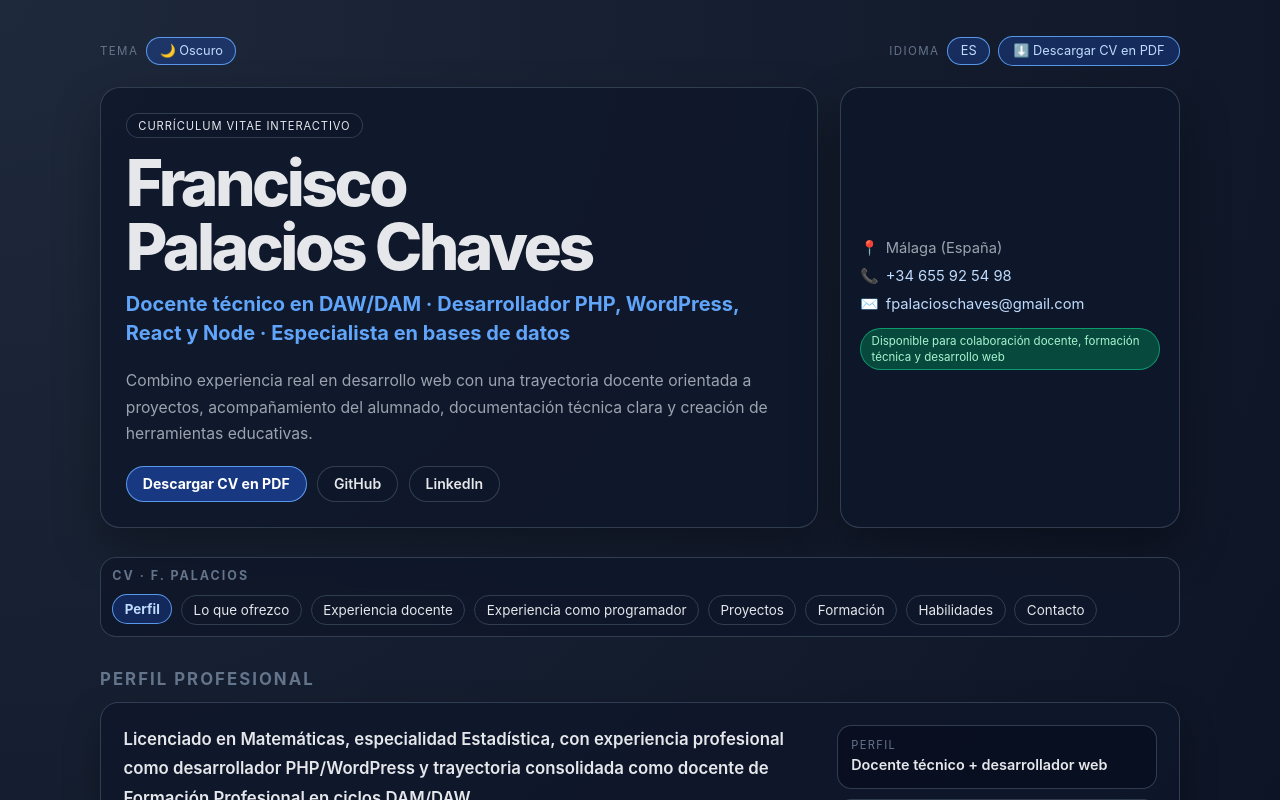
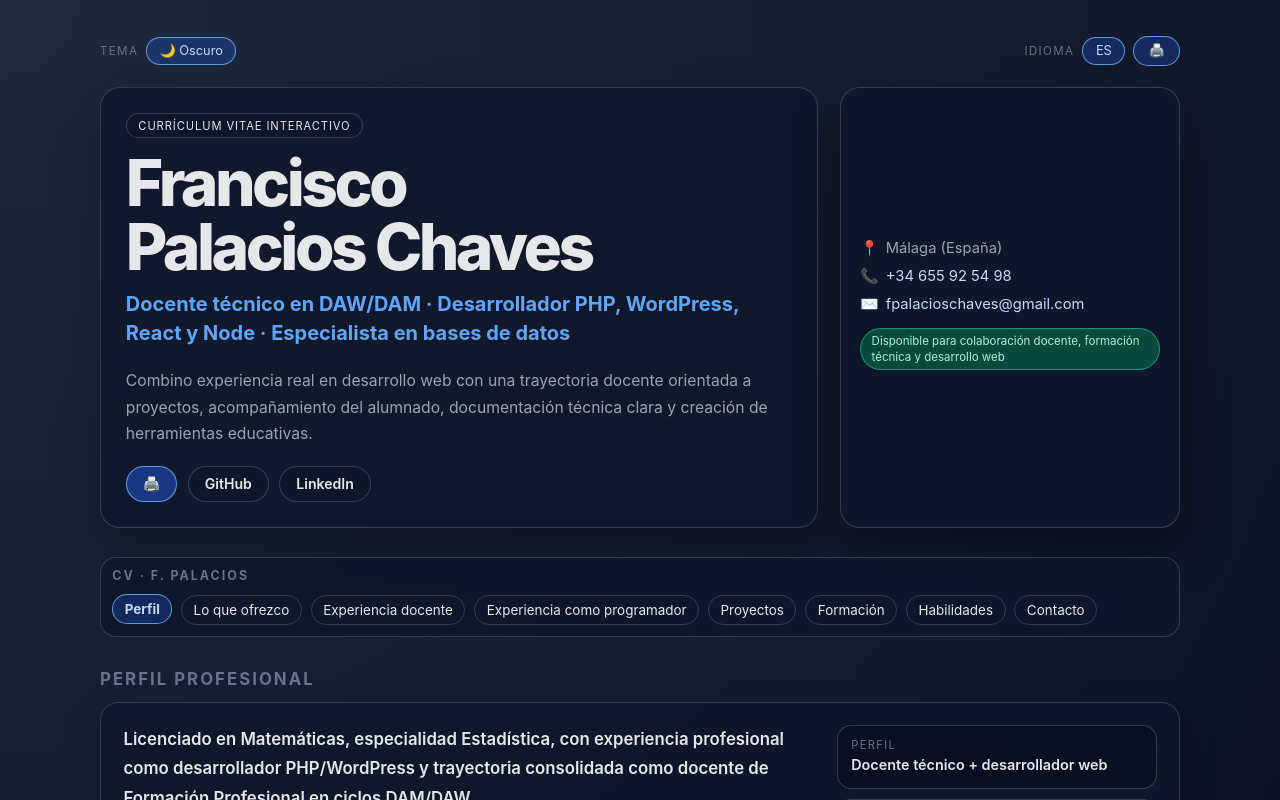
Before and after one commit to fpalacioschaves/cv-react, a React (Vite) app: page / in a window 1280 px wide. Shown: the top 800 px of the page. Built offline with nearby package versions, Linux system fonts and the light colour scheme; no server answers.

Commit message:
Replace PDF download with print action

```diff
--- a/src/components/Header.jsx
+++ b/src/components/Header.jsx
@@ -9,12 +9,17 @@ import {
 export function Header({
   t,
   styles,
-  pdfUrl,
   theme,
   lang,
   onToggleTheme,
   onToggleLang,
 }) {
+  const handlePrint = () => {
+    if (typeof window !== 'undefined') {
+      window.print()
+    }
+  }
+
   return (
     <>
       <div style={styles.topBar}>
@@ -45,9 +50,9 @@ export function Header({
             {lang === 'es' ? t.langEs : t.langEn}
           </button>
 
-          <a href={pdfUrl} download style={styles.pdfButton} title={t.downloadPdf}>
-            ⬇️ {t.downloadPdf}
-          </a>
+          <button type="button" onClick={handlePrint} style={styles.pdfButton} title={t.printCv}>
+            🖨️ {t.printCv}
+          </button>
         </div>
       </div>
 
@@ -59,9 +64,9 @@ export function Header({
           <p style={styles.heroSummary}>{t.heroSummary}</p>
 
           <div style={styles.heroActions}>
-            <a href={pdfUrl} download style={styles.primaryButton}>
-              {t.downloadPdf}
-            </a>
+            <button type="button" onClick={handlePrint} style={styles.primaryButton}>
+              🖨️ {t.printCv}
+            </button>
             <a
               href={GITHUB_PROFILE_URL}
               target="_blank"
```
